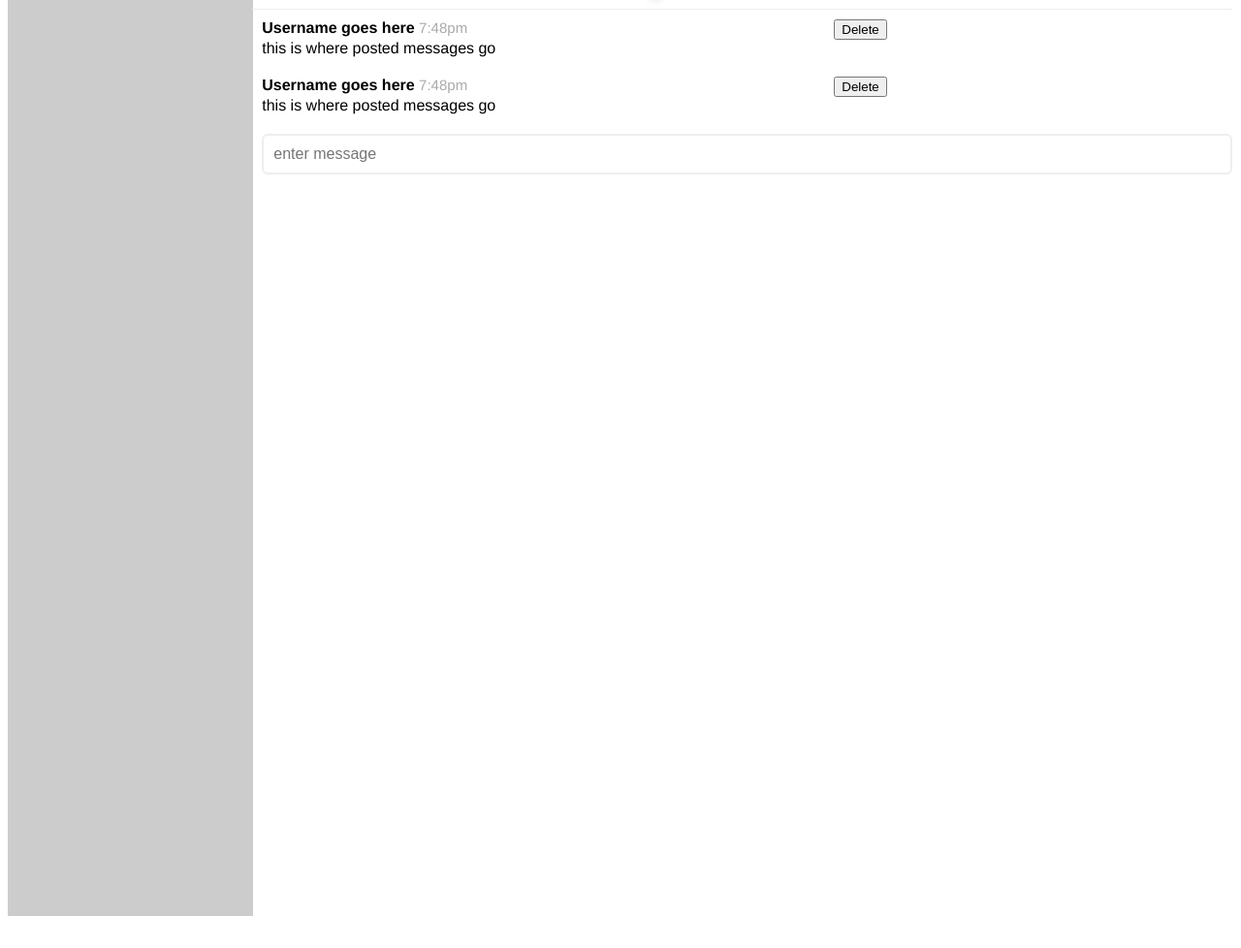
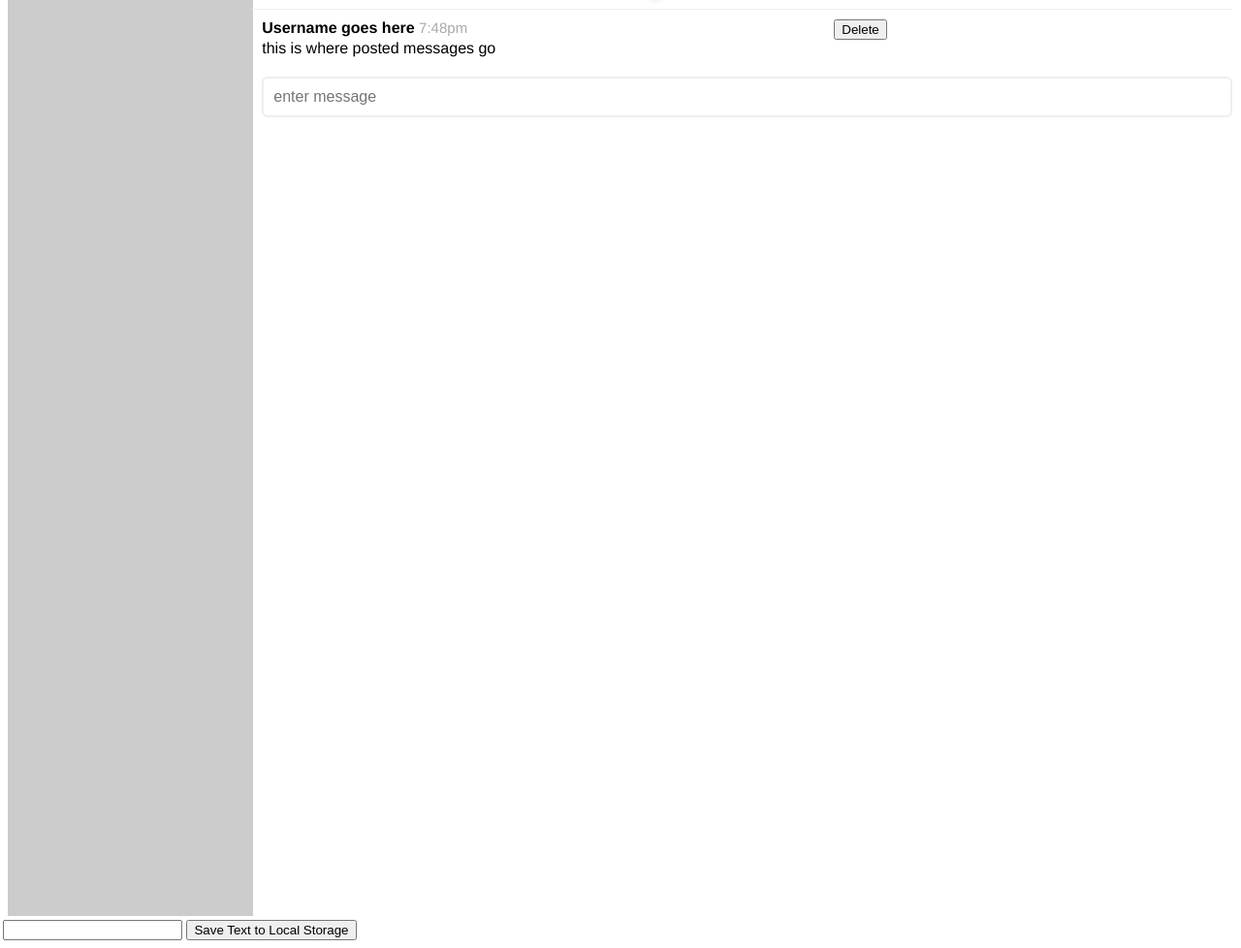
Before and after one commit to franklinfinger/jankchatapp, a website: page index.html in a window 1280 px wide. Shown: the part 63-1041 px from the top of the page at 97% size. Before the commit the page ends 1020 px from the top, so only its background shows below. Drawn offline with Linux system fonts and the light colour scheme; no server answers.

Commit message:
set user in local storage

```diff
--- a/index.html
+++ b/index.html
@@ -26,15 +26,6 @@
             </p>
 
           </div>
-          <div class="post-msg-wrapper">
-            <h4>Username goes here</h4>
-            <span class="time">7:48pm</span>
-            <button class ="delete-chat">Delete</button>
-            <p class="post-msg">
-              this is where posted messages go
-            </p>
-
-          </div>
             <!-- this  button will delete chat -->
 
         </div>
@@ -48,6 +39,11 @@
         </div>
         </form>
       </section>
+      <section>
+        <div id="user-login-data"></div>
+        <input type="text" id="login-name" />
+        <input type="button" id="submitbtn" value="Save Text to Local Storage" />
+      </section>
     </div>
     <!-- End of main-container -->
 
--- a/main.js
+++ b/main.js
@@ -18,6 +18,7 @@ var myChat = {
   initStyling: function() {
     // myChat.addAllChatsToDom();
     myChat.getChats();
+    myChat.getUsernameFromLogin();
   },
 
   // initEvents
@@ -28,8 +29,16 @@ var myChat = {
 
     })
   },
-
-//
+// prompt user for username
+// // set username
+// function getUsernameFromLogin() {
+//   var username = prompt('Enter username?');
+//   localStorage.setItem('login', username);
+//   getUsernameFromStorage();
+// }
+// function getUsernameFromStorage() {
+//   var retrievedUsername = localStorage.getItem('login');
+// }
 
   submitChat: function(event) {
     event.preventDefault();
@@ -47,7 +56,7 @@ var myChat = {
     // localStorage.setItem(username);
     console.log(content);
     return {
-      username: username,
+      // username: username,
       message: content
     }
   },
```
